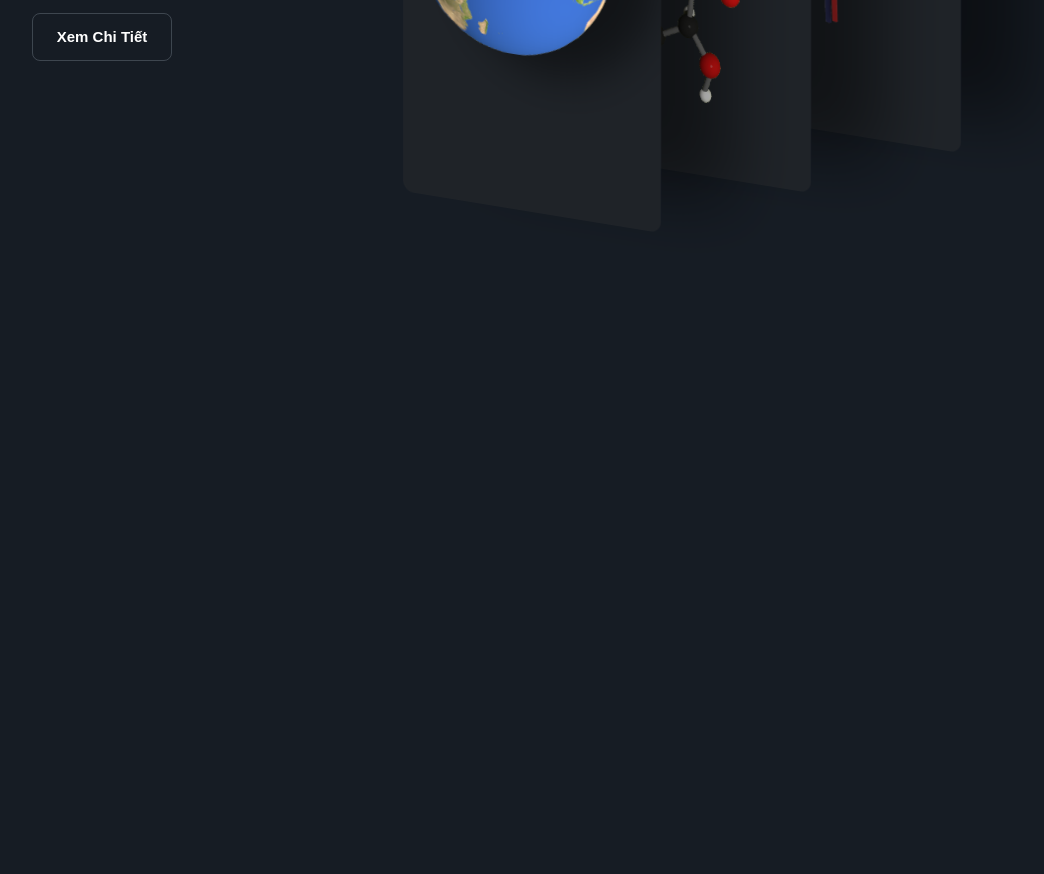
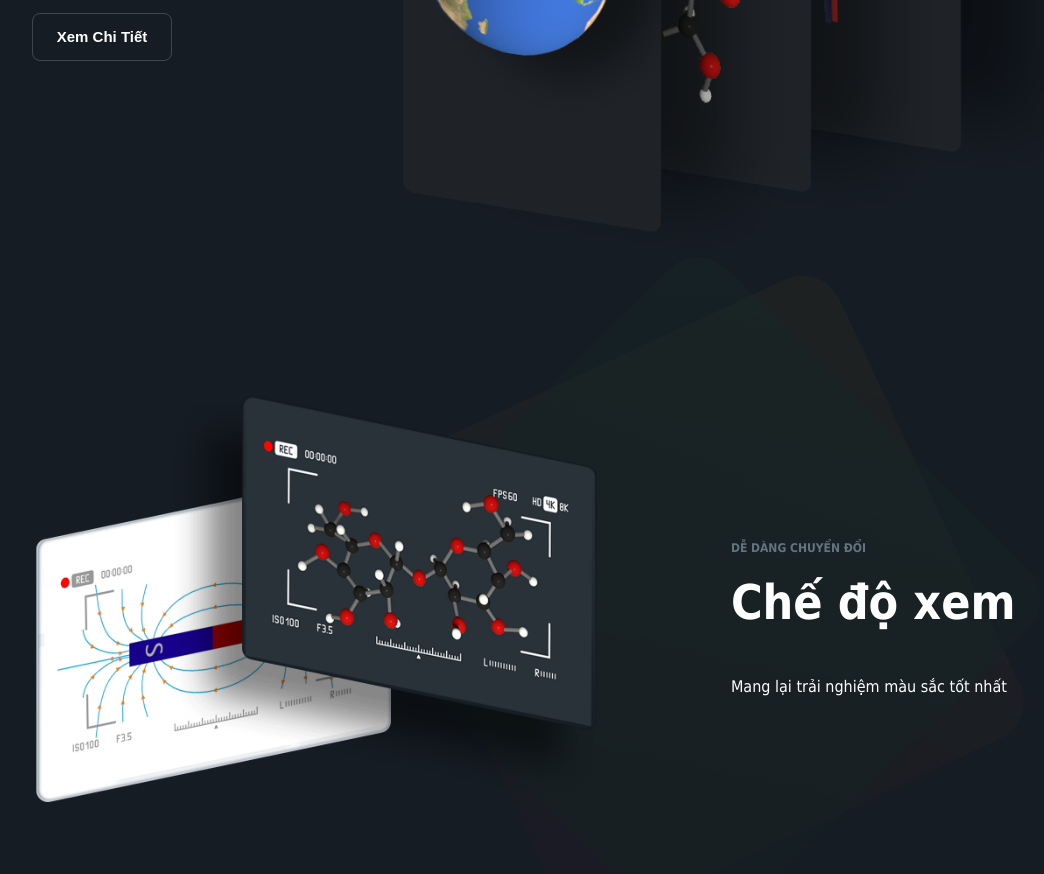
Before and after one commit to khuongdoanngoc/GDVietNam-landingpage, a plain HTML site: page index.html in a window 1280 px wide. Shown: the part 2105-2979 px from the top of the page, without its empty margins (112-1156 px from the left). Before the commit the page ends 2394 px from the top, so only its background shows below. Drawn offline with Linux system fonts and the light colour scheme.

Commit message:
profile 4 finished

```diff
--- a/index.html
+++ b/index.html
@@ -181,5 +181,31 @@
             </div>
         </div>
         <!-- end profile 3 -->
+
+        <!-- profile 4 -->
+        <div class="profile4">
+            <div class="profile4-background">
+                <img src="./images/profile4_background.svg" alt="">
+            </div>
+            <div class="profile4-content">
+                <div class="profile4-content-images">
+                    <img
+                        src="./images/profile4_lightmode.png"
+                        alt="lightmode" />
+                    <img src="./images/profile4_darkmode.png" alt="darkmode" />
+                </div>
+                <div class="profile4-content-information">
+                    <div class="information-child-title">
+                        <span>DỄ DÀNG CHUYỂN ĐỔI</span>
+                    </div>
+                    <div class="information-title">
+                        <h2>Chế độ xem</h2>
+                    </div>
+                    <div class="information-paragraph">
+                        <p>Mang lại trải nghiệm màu sắc tốt nhất</p>
+                    </div>
+                </div>
+            </div>
+        </div>
     </body>
 </html>
--- a/styles.css
+++ b/styles.css
@@ -400,7 +400,6 @@ header {
     width: 66.6667%;
     display: flex;
     justify-content: center;
-
 }
 .profile3-pictures-container {
     align-items: center;
@@ -444,3 +443,86 @@ header {
     height: 400px;
     border-radius: 12px;
 }
+/* END PROFILE 3 STYLES */
+
+/* PROFILE 4 STYLES */
+.profile4 {
+    margin-top: 200px;
+    padding: 0 144px 0 144px;
+    height: 482px !important;
+    position: relative;
+    color: white;
+    /* background-color: yellowgreen; */
+}
+.profile4-content {
+    display: flex;
+    width: 100%;
+    height: 100%;
+    gap: 130px;
+    position: relative;
+}
+.profile4-content-images {
+    width: 66%;
+    height: 100%;
+    overflow: hidden;
+    position: relative;
+}
+.profile4-content-images img {
+    max-width: 100%;
+    max-height: 100%;
+    display: block;
+    margin: 0 auto;
+    position: absolute;
+    top: 0;
+    left: 0;
+}
+.profile4-content-information {
+    width: 34%;
+    height: 100%;
+    display: flex;
+    flex-direction: column;
+    justify-content: center;
+}
+.information-child-title {
+    width: 100%;
+    height: 34px;
+}
+.information-child-title span {
+    font-weight: 700;
+    line-height: 1.5;
+    font-size: 0.75rem;
+    text-transform: uppercase;
+    color: rgb(99, 115, 129)
+}
+.information-title {
+    width: 100%;
+    height: 88px;
+}
+.information-title h2 {
+    font-size: 3rem;
+    font-weight: 700;
+    line-height: 1.33333;
+    margin: 0;
+}
+.information-paragraph {
+    width: 100%;
+    height: 64px;
+}
+.information-paragraph p {
+    line-height: 1.5;
+    font-size: 1rem;
+    font-weight: 400;
+}
+.profile4-background {
+    width: 720px;
+    height: 720px;
+    position: absolute;
+    top: -150px;
+    right: 110px;
+    opacity: 0.48;
+}
+.profile4-background img {
+    width: 100%;
+    height: 100%;
+}
+/* END PROFILE 4 STYLES */
```
Also changed, not shown: images/profile4_background.svg (added), images/profile4_darkmode.png (added), images/profile4_lightmode.png (added). Lines whose indentation alone changed are shown as unchanged.
